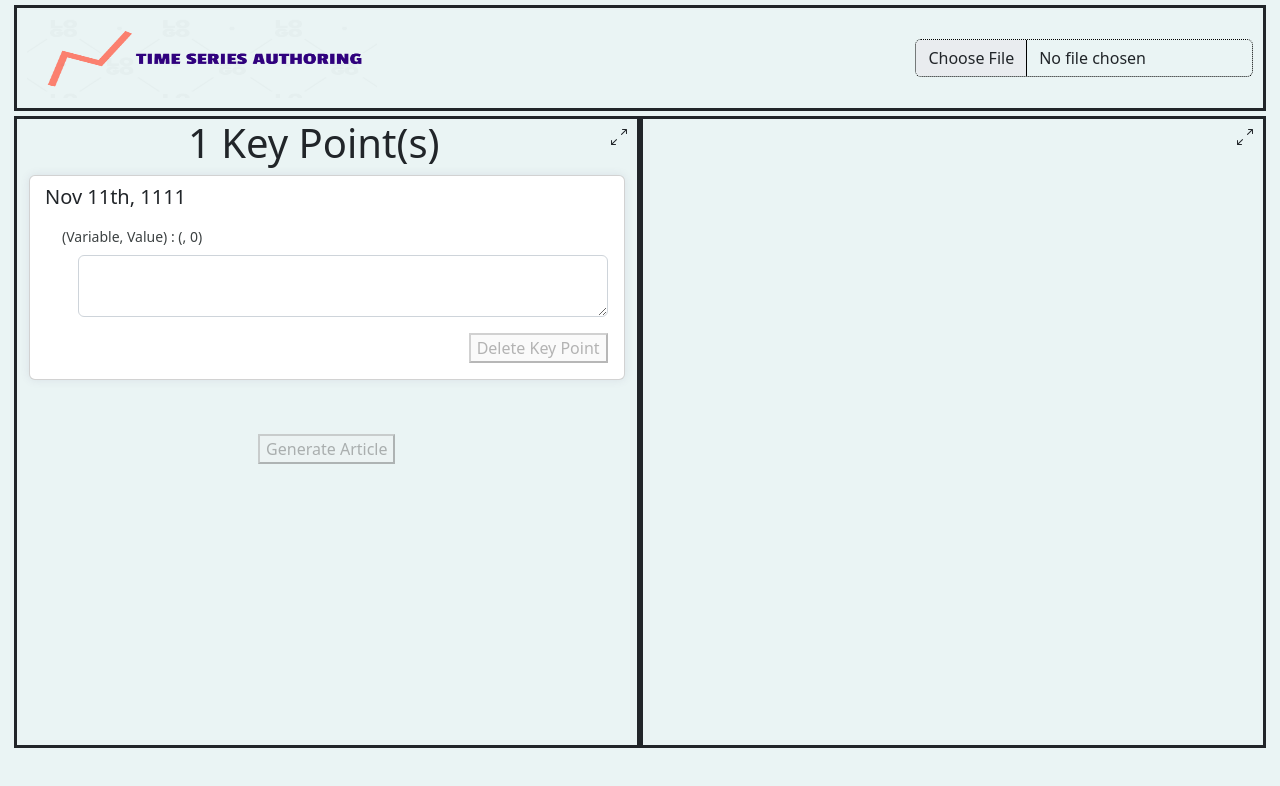
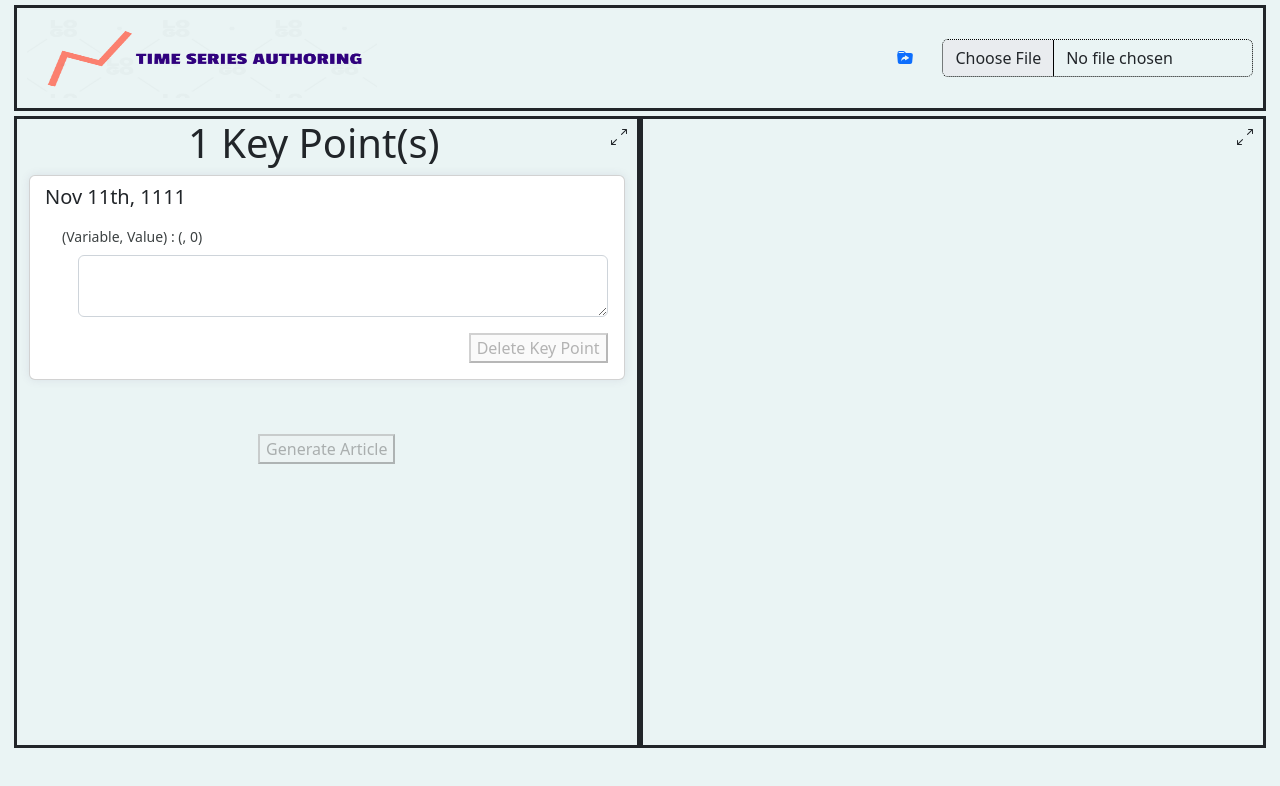
Before and after one commit to sagars729/cmsc734-final-project, a React (Create React App) app: page / in a window 1280 px wide. Shown: the top 786 px of the page. Built offline with nearby package versions, Linux system fonts and the light colour scheme.

Commit message:
added link to data sets

```diff
--- a/src/App.css
+++ b/src/App.css
@@ -20,3 +20,7 @@
   padding: 0 !important;
   margin: 0 !important;
 }
+
+.gDriveLink a {
+  cursor:help;
+}
--- a/src/App.tsx
+++ b/src/App.tsx
@@ -6,8 +6,7 @@ import { DSVRowArray } from "d3-dsv";
 import { data_processing } from "./data";
 import ArticleContainer from "./components/Article/ArticleContainer";
 import AttrSelection from "./components/AttrSelection/AttrSelection";
-import { BsArrowsAngleContract } from "react-icons/bs";
-import { BsArrowsAngleExpand } from "react-icons/bs";
+import { BsArrowsAngleContract, BsArrowsAngleExpand, BsFolderSymlinkFill } from "react-icons/bs";
 import logo from "./logo2.png";
 
 const emptyData = [
@@ -163,7 +162,19 @@ const App = () => {
               <div>
                 <img src={logo} width="350" height="80" alt="Src not found" />
               </div>
-              <div>
+              <div className="row">
+                <div className="col-md-2 gDriveLink">
+
+
+                  <a href="https://drive.google.com/drive/folders/1azW5IeEg1evdTRhOwkFievTKg6wO0sgn?usp=share_link" target="_blank" rel="noreferrer">
+                    <BsFolderSymlinkFill
+                    style={{marginTop: "50%",
+                            marginLeft: "50%"}}
+                    />
+                  </a>
+
+                </div>
+                <div className="col-md-10">
                   <input
                     type="file"
                     name="file"
@@ -178,6 +189,8 @@ const App = () => {
                     className="form-control"
                     id="formFile"
                   />
+                </div>
+
               </div>
             </div>
           </span>
```
Lines whose indentation alone changed are shown as unchanged.
